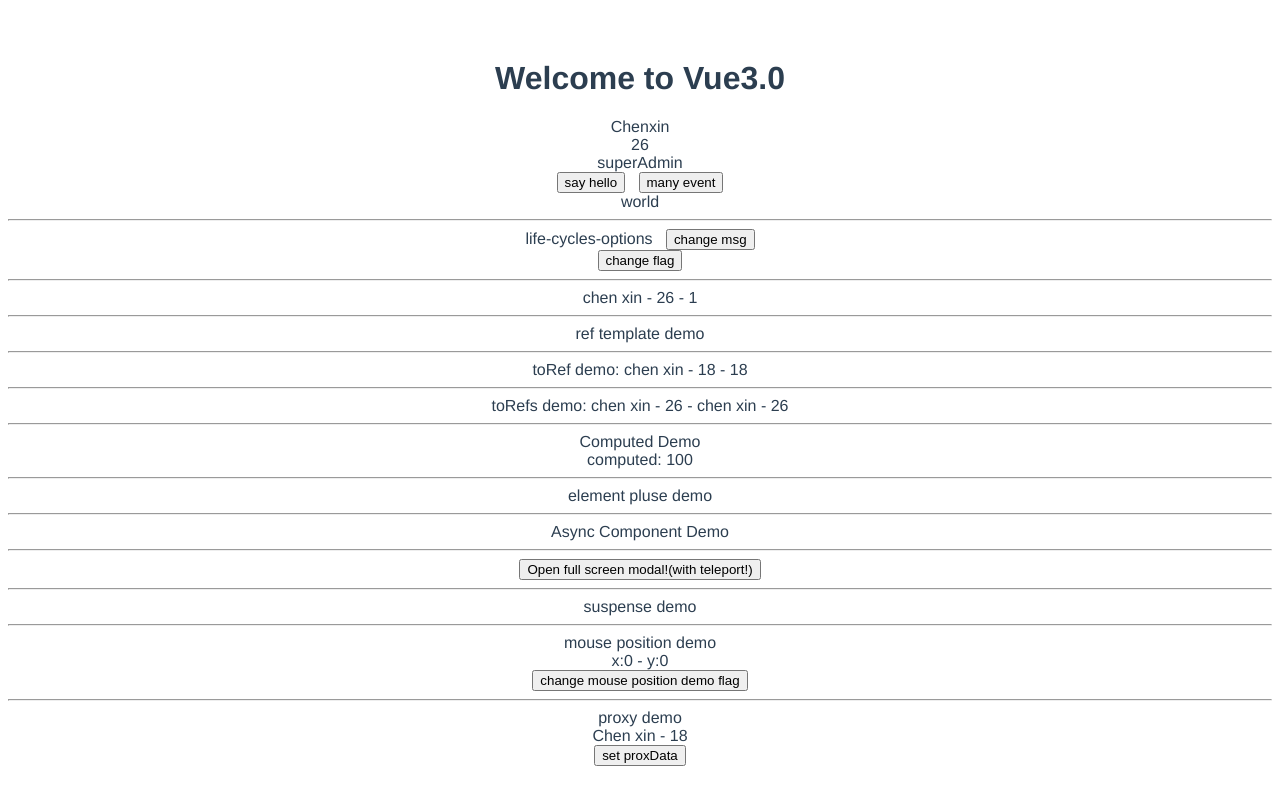
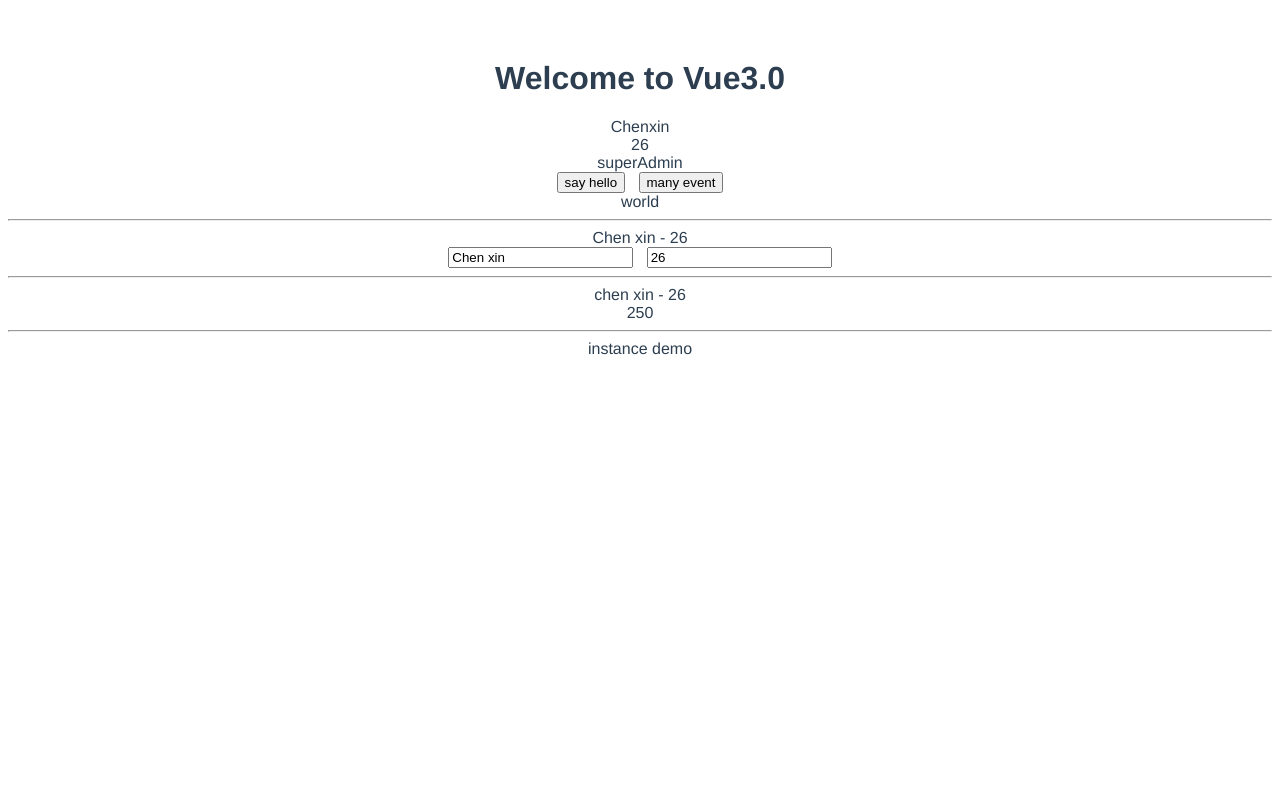
Before and after one commit to smilecode11/interview-vue3, a Vue app: page / in a window 1280 px wide. Built offline with nearby package versions, Linux system fonts and the light colour scheme.

Commit message:
feat: vue3 为什么比 vue2 快

```diff
--- a/src/App.vue
+++ b/src/App.vue
@@ -1,6 +1,6 @@
 <template>
   <HelloWorld :msg="hellowordMsg" @onSayHello="sayHello" />
-  <hr />
+  <!-- <hr />
   <LifeCyclesDemo v-if="flag" />
   <button @click="flag = !flag">change flag</button>
   <hr />
@@ -26,23 +26,36 @@
   <button @click="mflag = !mflag">change mouse position demo flag</button>
   <hr />
   <ProxyDemo />
+  <hr/>
+  <ProxyDemo2 />
+  -->
+  <hr />
+  <VModelDemo />
+  <hr />
+  <WatchVsWatchEffectDemo />
+  <hr />
+  <InstanceDemo />
 </template>
 
 <script lang="ts">
 import HelloWorld from "./components/HelloWorld.vue";
-import LifeCyclesDemo from "./components/LifeCyclesDemo.vue";
-import RefDemo from "./components/RefDemo.vue";
-import RefTemplateDemo from "./components/RefTemplateDemo.vue";
-import toRefDemo from "./components/toRefDemo.vue";
-import toRefsDemo from "./components/toRefsDemo.vue";
-import ComputedDemo from "./components/ComputedDemo.vue";
-import ElementPluseDemo from "./components/ElementPluseDemo.vue";
-import TeleportDemo from "./components/TeleportDemo.vue";
-import SuspenseDemo from "./components/SuspenseDemo.vue";
-import MousePositionDemo from "./components/MousePosition/index.vue";
-import ProxyDemo from "./components/ProxyDemo.vue";
+// import LifeCyclesDemo from "./components/LifeCyclesDemo.vue";
+// import RefDemo from "./components/RefDemo.vue";
+// import RefTemplateDemo from "./components/RefTemplateDemo.vue";
+// import toRefDemo from "./components/toRefDemo.vue";
+// import toRefsDemo from "./components/toRefsDemo.vue";
+// import ComputedDemo from "./components/ComputedDemo.vue";
+// import ElementPluseDemo from "./components/ElementPluseDemo.vue";
+// import TeleportDemo from "./components/TeleportDemo.vue";
+// import SuspenseDemo from "./components/SuspenseDemo.vue";
+// import MousePositionDemo from "./components/MousePosition/index.vue";
+// import ProxyDemo from "./components/ProxyDemo.vue";
+// import ProxyDemo2 from "./components/ProxyDemo/index.vue";
+import VModelDemo from "./components/VModelDemo/index.vue";
+import WatchVsWatchEffectDemo from "./components/WatchVsWatchEffectDemo.vue";
+import InstanceDemo from "./components/InstanceDemo.vue";
 
-import { defineComponent, defineAsyncComponent } from "vue";
+import { defineComponent /* defineAsyncComponent */ } from "vue";
 export default defineComponent({
   name: "App",
   data() {
@@ -59,20 +72,24 @@
   },
   components: {
     HelloWorld,
-    LifeCyclesDemo,
-    RefDemo,
-    RefTemplateDemo,
-    toRefDemo,
-    toRefsDemo,
-    ComputedDemo,
-    ElementPluseDemo,
-    AsyncComponentDemo: defineAsyncComponent(
-      () => import("./components/AsyncComponentDemo.vue")
-    ),
-    TeleportDemo,
-    SuspenseDemo,
-    MousePositionDemo,
-    ProxyDemo
+    // LifeCyclesDemo,
+    // RefDemo,
+    // RefTemplateDemo,
+    // toRefDemo,
+    // toRefsDemo,
+    // ComputedDemo,
+    // ElementPluseDemo,
+    // AsyncComponentDemo: defineAsyncComponent(
+    //   () => import("./components/AsyncComponentDemo.vue")
+    // ),
+    // TeleportDemo,
+    // SuspenseDemo,
+    // MousePositionDemo,
+    // ProxyDemo,
+    // ProxyDemo2,
+    VModelDemo,
+    WatchVsWatchEffectDemo,
+    InstanceDemo,
   },
 });
 </script>
--- /dev/null
+++ b/src/components/InstanceDemo.vue
@@ -0,0 +1,30 @@
+<template>
+  <div class="instance-demo">instance demo</div>
+</template>
+
+<script lang="ts">
+import { defineComponent, getCurrentInstance, onMounted } from "vue";
+export default defineComponent({
+  name: "InstanceDemo",
+  setup() {
+    console.log(`this1: `, this);
+
+    const instance: any = getCurrentInstance();
+    console.log(`this2: `, instance);
+    console.log(`instance: `, instance.data.info);
+
+    //  setup 出在 created 生命周期之前的位置, 我们需要在 onMounted 中才能获取到实例的 data 数据
+    onMounted(() => {
+      console.log(`onMounted instance: `, instance.data.info);
+    });
+  },
+  data() {
+    return {
+      info: {
+        name: "Chen xin",
+        age: 26,
+      },
+    };
+  },
+});
+</script>
--- /dev/null
+++ b/src/components/ProxyDemo/index.vue
@@ -0,0 +1,86 @@
+<!--
+    Proxy 实现响应式原理
+        * 深度监听性能更好, 只有在访问当前属性时, 才会触发响应式
+        * 能监听原生数组改变
+        * 能监听 add remove
+-->
+
+<template>
+  <div class="proxy-demo">
+    <div>proxy demo</div>
+    <div>{{ proxyData.name }}</div>
+  </div>
+</template>
+
+<script lang="ts">
+import { defineComponent } from "vue";
+export default defineComponent({
+  name: "defineProperty-proxy-diff-demo",
+  setup() {
+    function reactive(target: any) {
+      if (typeof target !== "object" || target === null) {
+        return target;
+      }
+
+      const proxyConf: any = {
+        get: function (target: any, prop: string, reciver: any) {
+          //  非原型上的属性获取
+          if (Reflect.ownKeys(target).includes(prop)) {
+            console.log("get", prop, target[prop]);
+          }
+          const result = Reflect.get(target, prop, reciver);
+          //   return result;
+
+          //   深度监听, 性能如何提升
+          return reactive(result);
+        },
+        set: function (target: any, prop: string, nVal: any, reciver: any) {
+          //  重复属性设置剔除
+          if (target[prop] === nVal) return;
+
+          //  新/老属性 设置区分
+          if (Reflect.ownKeys(target).includes(prop)) {
+            console.log("老属性赋值", prop);
+          } else {
+            console.log("新属性设置", prop);
+          }
+
+          console.log("set", prop, nVal);
+          return Reflect.set(target, prop, nVal, reciver);
+        },
+        deleteProperty: function (target: any, prop: string) {
+          console.log("delete", prop);
+          return Reflect.deleteProperty(target, prop);
+        },
+      };
+
+      return new Proxy(target, proxyConf);
+    }
+
+    const data = {
+      name: "Chen xin",
+      age: 26,
+      info: {
+        b: {
+          c: {
+            d: {
+              e: {
+                f: 112,
+              },
+            },
+          },
+        },
+      },
+    };
+    const proxyData = reactive(data);
+
+    proxyData.name = "chen xin";
+    proxyData.name1 = "ceshi";
+    delete proxyData.name3;
+
+    return {
+      proxyData,
+    };
+  },
+});
+</script>
--- /dev/null
+++ b/src/components/VModelDemo/UserInfo.vue
@@ -0,0 +1,45 @@
+<template>
+  <div class="user-info-demo">
+    <input
+      type="text"
+      :value="name"
+      placeholder="输入修改name"
+      @input="updateName($event)"
+    />
+    &nbsp;
+    <!-- $emit('update:age', Number($event.target.value)) -->
+    <input
+      type="number"
+      :value="age"
+      placeholder="输入修改age"
+      @input="updateAge($event)"
+    />
+  </div>
+</template>
+
+<script lang="ts">
+import { defineComponent } from "vue";
+export default defineComponent({
+  name: "user-info-demo",
+  props: {
+    name: String,
+    age: Number,
+  },
+  emits: ["update:name", "update:age"],
+  setup(props, context) {
+    //   变更名
+    const updateName = (event: any) => {
+      context.emit("update:name", event.target.value);
+    };
+
+    const updateAge = (event: any) => {
+      context.emit("update:age", Number(event.target.value));
+    };
+
+    return {
+      updateName,
+      updateAge,
+    };
+  },
+});
+</script>
--- /dev/null
+++ b/src/components/VModelDemo/index.vue
@@ -0,0 +1,25 @@
+<template>
+  <div class="vmodel-demo">{{ name }} - {{ age }}</div>
+  <UserInfoVue v-model:name="name" v-model:age="age" />
+</template>
+
+<script lang="ts">
+import UserInfoVue from "./UserInfo.vue";
+import { defineComponent, reactive, toRefs } from "vue";
+export default defineComponent({
+  name: "VModelDemo",
+  setup() {
+    const userInfo = reactive({
+      name: "Chen xin",
+      age: 26,
+    });
+
+    return {
+      ...toRefs(userInfo),
+    };
+  },
+  components: {
+    UserInfoVue,
+  },
+});
+</script>
--- /dev/null
+++ b/src/components/WatchVsWatchEffectDemo.vue
@@ -0,0 +1,53 @@
+<template>
+  <div>{{ name }} - {{ age }}</div>
+  <div>{{ iNumber }}</div>
+</template>
+
+<script lang="ts">
+import {
+  defineComponent,
+  toRefs,
+  ref,
+  reactive,
+  watch,
+  watchEffect,
+} from "vue";
+export default defineComponent({
+  name: "watchVsWatchEffctDemo",
+  setup() {
+    const iNumber = ref(0);
+    const person = reactive({
+      name: "Chen xin",
+      age: 26,
+    });
+
+    //  监听 ref 值类型响应式数据
+    watch(iNumber, (newValue, oldV) => {
+      console.log("watch data - ", newValue, oldV);
+    });
+
+    //  监听 reactive object 类型响应式数据
+    watch(
+      () => person.name,
+      (newValue, oldV) => {
+        console.log("watch data - ", newValue, oldV);
+      }
+    );
+
+    setTimeout(() => {
+      iNumber.value = 250;
+      person.name = "chen xin";
+    }, 1500);
+
+    //  初始化时, 一定会执行一次 (收集需要监听数据)
+    watchEffect(() => {
+      console.log("watchEffect person.name - ", person.name);
+    });
+
+    return {
+      ...toRefs(person),
+      iNumber,
+    };
+  },
+});
+</script>
```
